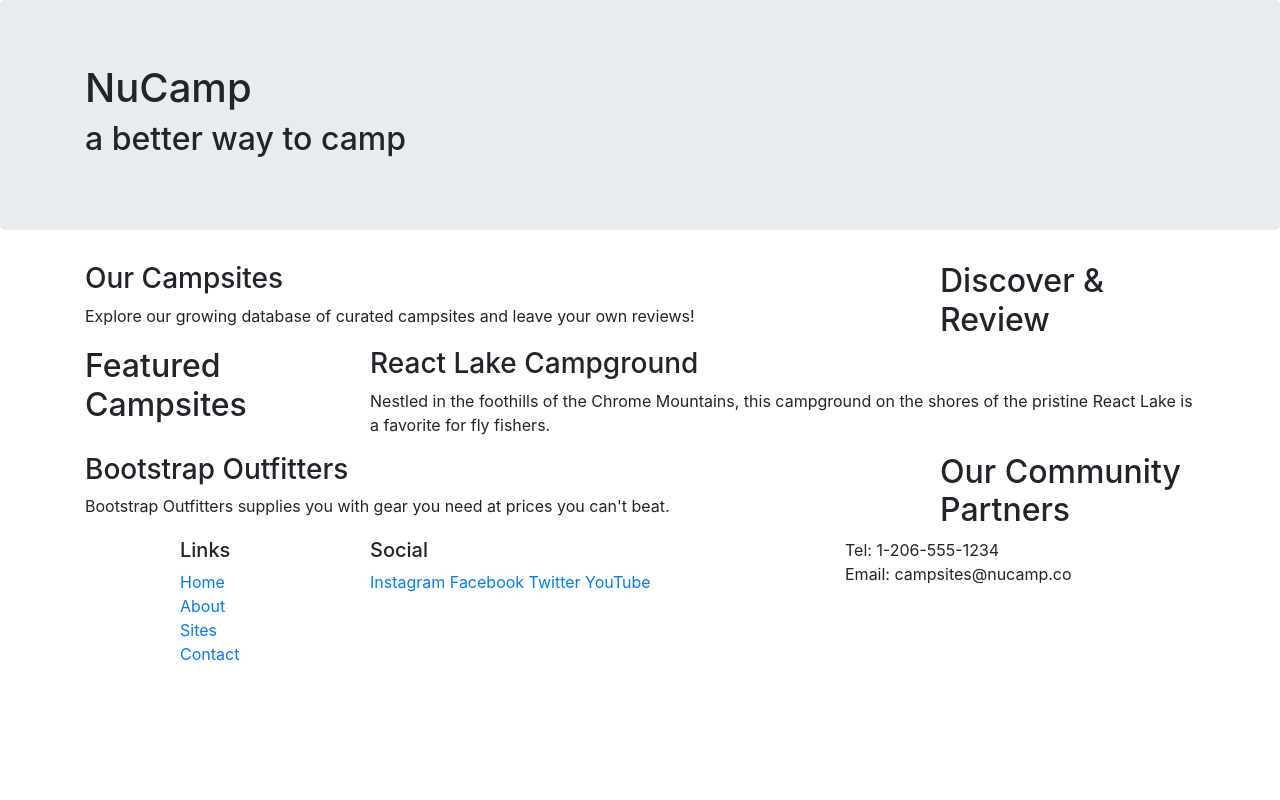
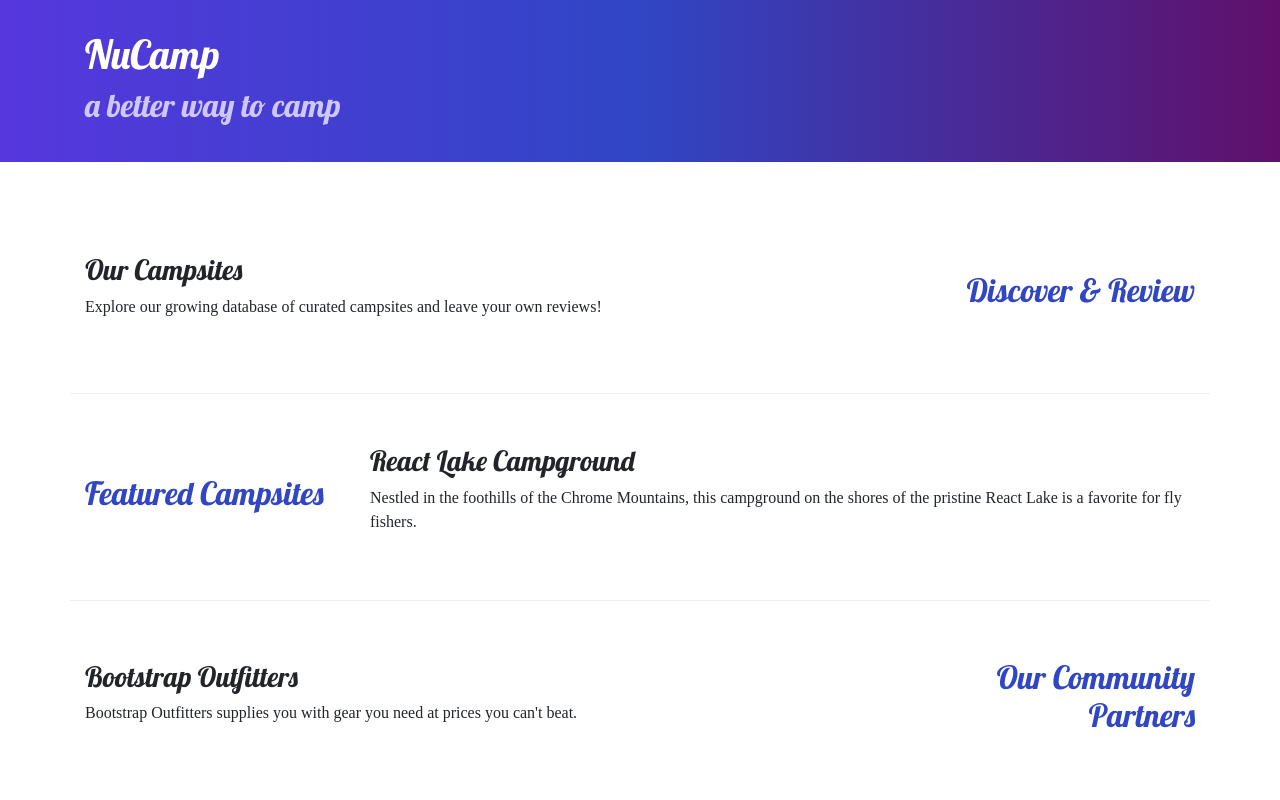
Before and after one commit to natetewelde/nucamp-bootstrap, a website: page index.html in a window 1280 px wide. Shown: the top 800 px of the page. Drawn offline with nearby package versions, Linux system fonts and the light colour scheme.

Commit message:
Bootstrap assignment commit

```diff
--- /dev/null
+++ b/css/styles.css
@@ -0,0 +1,32 @@
+body {
+    font-family: "Open-Sans", "sans-serif";
+}
+
+h1, h2, h3 {
+    font-family: "Lobster", cursive;
+}
+
+h2 {
+    color: #3046c5;
+}
+
+header h2 {
+    color: #cec8ff;
+}
+
+footer {
+    background-image: linear-gradient(#cec8ff, white);
+    padding: 20px 0;
+}
+
+.jumbotron {
+    padding: 30px;
+    background-image: linear-gradient(to right, #5637DD, #3046c5, #60106B);
+    color: white;
+}
+
+.row-content {
+    padding: 50px 0;
+    border-bottom: 1px ridge;
+    min-height: 200px;
+}
--- a/index.html
+++ b/index.html
@@ -9,12 +9,16 @@
         <!-- Bootstrap CSS -->
         <link rel="stylesheet" href="node_modules/bootstrap/dist/css/bootstrap.min.css" />
 
+        <!-- Additional CSS must be placed after Bootstrap CSS -->
+        <link rel="stylesheet" href="https://fonts.googleapis.com/css?family=Lobster|Open+Sans" />
+        <link rel="stylesheet" href="css/styles.css" />
+
         <title>NuCamp: A Better Way To Camp</title>
     </head>
 
 <body>
 
-    <header class="jumbotron">
+    <header class="jumbotron jumbotron-fluid">
         <div class="container">
             <div class="row">
                 <div class="col">
@@ -26,9 +30,9 @@
     </header>
 
     <div class="container">
-        <div class="row">
+        <div class="row row-content align-items-center">
             <div class="col-sm-4 order-sm-last col-md-3">
-                <h2>Discover & Review</h2>
+                <h2 class="text-sm-right">Discover & Review</h2>
             </div>
             <div class="col">
                 <h3>Our Campsites</h3>
@@ -38,7 +42,7 @@
     </div>
 
     <div class="container">
-        <div class="row">
+        <div class="row row-content align-items-center">
             <div class="col-sm-4 col-md-3">
                 <h2>Featured Campsites</h2>
             </div>
@@ -50,9 +54,9 @@
     </div>
 
     <div class="container">
-        <div class="row">
+        <div class="row row-content align-items-center">
             <div class="col-sm-4 order-sm-last col-md-3">
-                <h2>Our Community Partners</h2>
+                <h2 class="text-sm-right">Our Community Partners</h2>
             </div>
             <div class="col">
                 <h3>Bootstrap Outfitters</h3>
@@ -73,14 +77,14 @@
                         <li><a href="#">Contact</a></li>
                     </ul>
                 </div>
-                <div class="col-6 col-sm-5">
+                <div class="col-6 col-sm-5 text-center">
                     <h5>Social</h5>
                     <a href="http://instagram.com/">Instagram</a>
                     <a href="http://facebook.com/">Facebook</a>
                     <a href="http://twitter.com/">Twitter</a>
                     <a href="http://youtube.com/">YouTube</a>
                 </div>
-                <div class="col-sm-4">
+                <div class="col-sm-4 text-center">
                     Tel: 1-206-555-1234<br />
                     Email: campsites@nucamp.co
                 </div>
```
Also changed, not shown: package.json (+9 -1 lines).
